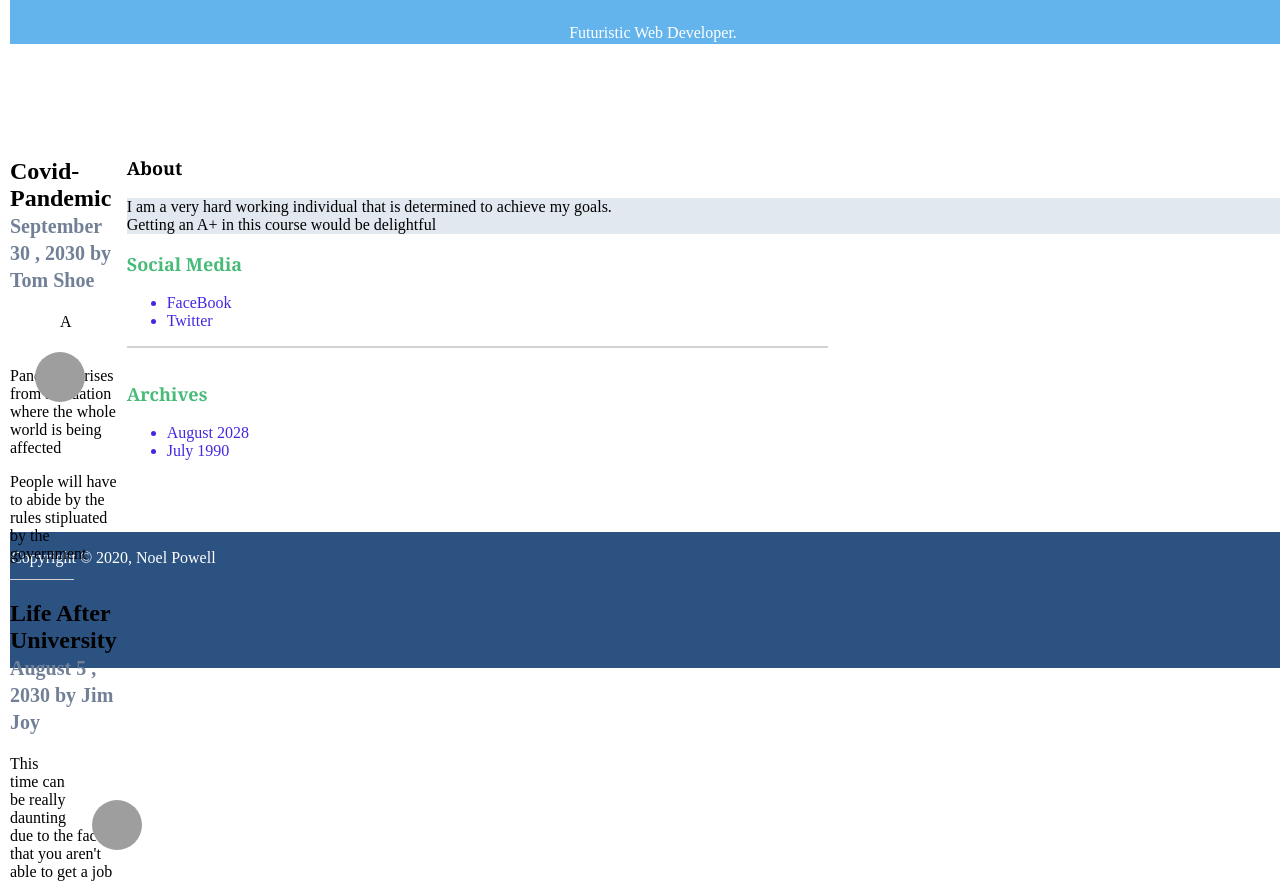
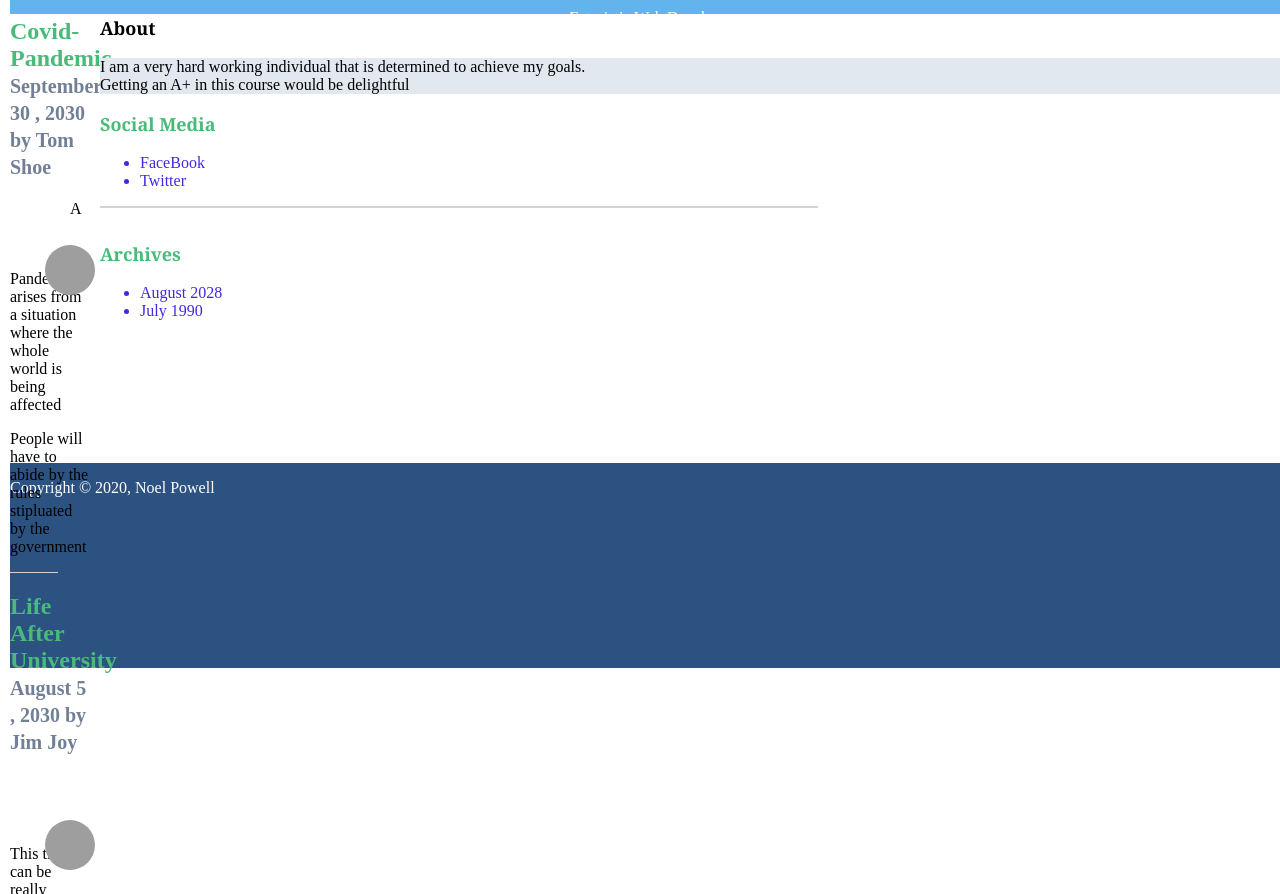
Before and after one commit to noelpo/info2180-lab2, a plain HTML site: page index.html in a window 1280 px wide. Shown: the part 122-1016 px from the top of the page. Drawn offline with Linux system fonts and the light colour scheme; grey boxes are pictures that could not be loaded.

Commit message:
Update styles.css

```diff
--- a/styles.css
+++ b/styles.css
@@ -1,4 +1,3 @@
-
 body{
     margin:0;
 
@@ -13,7 +12,7 @@ h1{
     background-color:#63B3ED;
  padding: 3em;
     width:1190px;
-    height:60px;
+    height:30px;
     display:flex;
     flex-direction: column;
     justify-content: center;
@@ -38,6 +37,10 @@ img{
     width: 60%;
     height: 1px;
     background: lightgray;
+}
+
+h2{
+    color:#48BB78;
 }
 
 
@@ -93,10 +96,10 @@ background: orchid;
 .footer{
 
 
- clear: both;
+
  background:#2C5282;
  color: #FFFFFF;
- padding: 1px;
+
 }
 @media only screen and (min-width: 700px){
 
@@ -104,7 +107,7 @@ background: orchid;
 .container{
     display:grid;
     border:6px;
-    width:100vm;
+    width:100%;
     margin: 0 auto;
     height: 100vh;
     padding:10px;
@@ -114,9 +117,9 @@ background: orchid;
     "header header"
     "main-sec     side-bar"
 
-    "footer     footer";
-   grid-template-rows:    minmax(100px, auto);
-   grid-template-columns: minmax(auto, 50%) 1fr 3em;
+    "footer    footer";
+   grid-template-rows:    minmax(100px,70px);
+   grid-template-columns: minmax(80px, 50%) 10fr 2em;
 
 }
 header.header{ grid-area:header;}
@@ -125,9 +128,11 @@ article.side-bar{grid-area:side-bar;}
 footer.footer{grid-area:footer;}
 
 .image{
-    float:right;
+    float: left;
     margin-top:10px;
     margin-bottom:10px;
+    margin-left: 10px;
+    margin-left:10px;
 
     width: 50px;
     height: 50px;
@@ -137,7 +142,11 @@ footer.footer{grid-area:footer;}
 }
 .image1{
     float:left;
-    margin-top:4px;
+    margin-top:10px;
+    margin-bottom:10px;
+    margin-left: 10px;
+    margin-left:10px;
+
 
     width: 50px;
     height: 50px;
```
